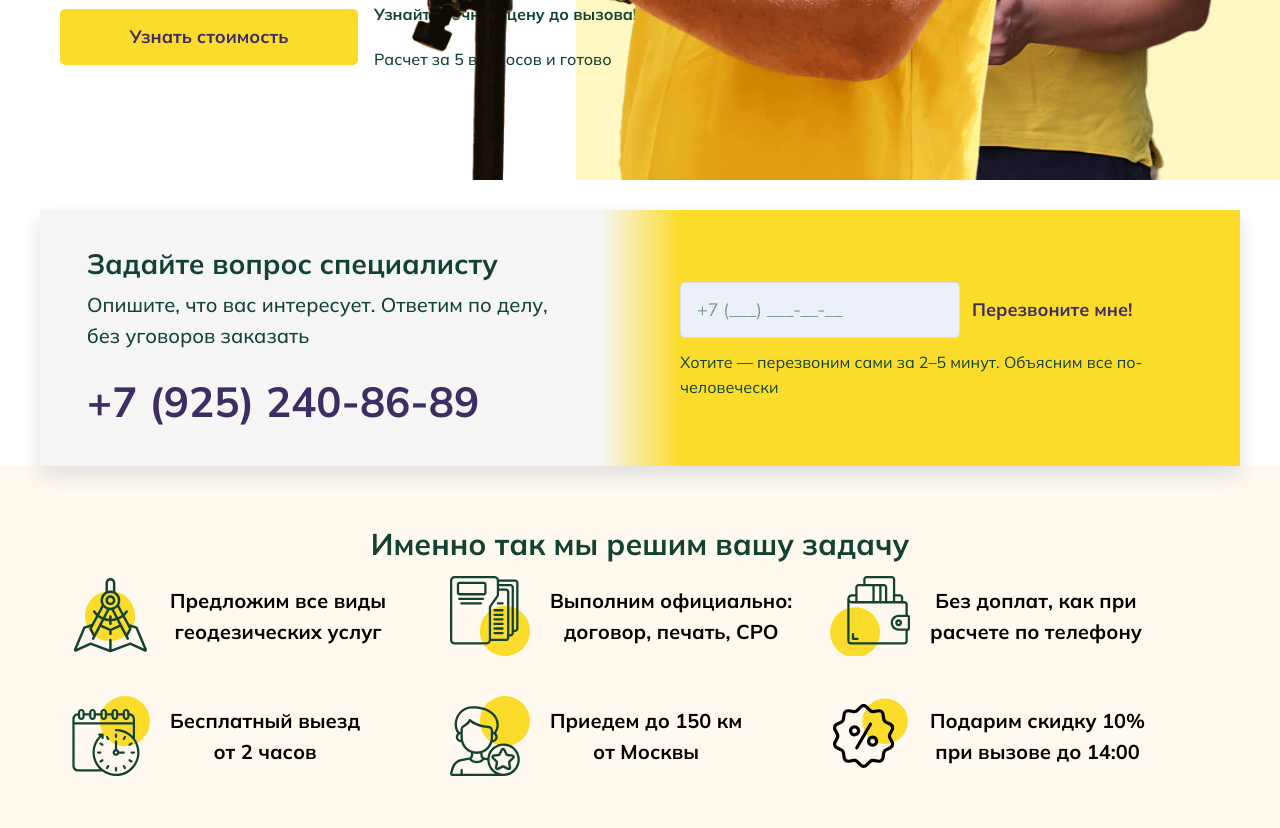
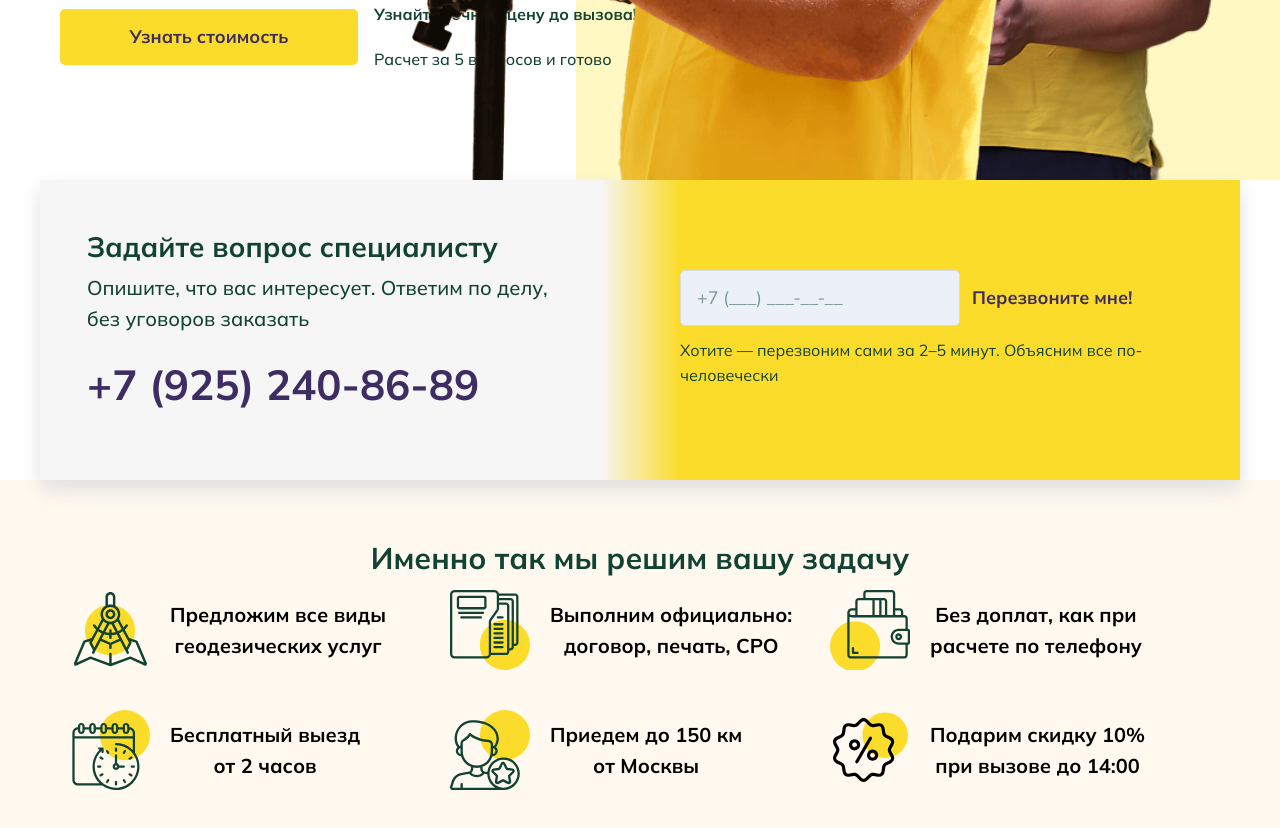
Before and after one commit to AirWav2021/geotogeo-preview, a plain HTML site: page index.html in a window 1280 px wide. Shown: the part 770-1598 px from the top of the page. Drawn offline with Linux system fonts and the light colour scheme.

Commit message:
Fix CTA-bar height 300px, hero exact 800px height

```diff
--- a/css/style.css
+++ b/css/style.css
@@ -62,7 +62,7 @@ input, button { font-family: var(--f); }
 /* ===== HERO ===== */
 .hero { position: relative; overflow: hidden; background: var(--white); }
 .hero__yellow-side { position: absolute; top: 0; right: 0; width: 55%; height: 100%; background: var(--yellow-light); z-index: 0; }
-.hero__container { max-width: var(--w); margin: 0 auto; padding: 0 var(--p); position: relative; z-index: 1; display: flex; min-height: 800px; align-items: center; }
+.hero__container { max-width: var(--w); margin: 0 auto; padding: 0 var(--p); position: relative; z-index: 1; display: flex; height: 800px; align-items: center; }
 .hero__content { width: 598px; flex-shrink: 0; }
 .hero__title { font-size: 42px; font-weight: 600; color: var(--green); line-height: 1.2; }
 .hero__accent-bar { width: 405px; height: 10px; background: var(--yellow); margin-top: -6px; margin-bottom: 50px; }
@@ -80,15 +80,15 @@ input, button { font-family: var(--f); }
 .hero__photo { position: absolute; top: 0; right: 0; height: 100%; width: auto; z-index: 2; pointer-events: none; }
 
 /* ===== CTA BAR ===== */
-.cta-bar { padding: 30px var(--p) 0; background: var(--white); }
-.cta-bar__container { max-width: var(--w); margin: 0 auto; display: flex; min-height: 247px; position: relative; overflow: hidden; background: var(--yellow); box-shadow: 0 10px 20px 0 #e0e0e0; }
-.cta-bar__left { width: 50%; padding: 32px 47px; position: relative; z-index: 2; background: var(--gray-card); }
+.cta-bar { padding: 0; background: var(--white); }
+.cta-bar__container { max-width: var(--w); margin: 0 auto; display: flex; height: 300px; position: relative; overflow: hidden; background: var(--yellow); box-shadow: 0 10px 20px 0 #e0e0e0; }
+.cta-bar__left { width: 50%; padding: 45px 47px; position: relative; z-index: 2; background: var(--gray-card); }
 .cta-bar__left::after { content: ''; position: absolute; top: 0; right: -40px; width: 80px; height: 100%; background: linear-gradient(to right, var(--gray-card), var(--yellow)); z-index: 1; }
 .cta-bar__title { font-size: 28px; font-weight: 700; color: var(--green); line-height: 1.55; }
 .cta-bar__subtitle { font-size: 20px; font-weight: 500; color: var(--green); line-height: 1.55; margin-top: 4px; }
 .cta-bar__phone-btn { display: inline-block; margin-top: 18px; font-size: 42px; font-weight: 700; color: var(--purple); border-radius: 30px; transition: color 0.2s; }
 .cta-bar__phone-btn:hover { color: var(--purple-h); }
-.cta-bar__right { width: 50%; padding: 72px 40px 30px; position: relative; z-index: 2; }
+.cta-bar__right { width: 50%; padding: 90px 40px 30px; position: relative; z-index: 2; }
 .cta-bar__form { display: flex; gap: 12px; align-items: center; }
 .cta-bar__input { height: 56px; padding: 0 16px; border: 1px solid #d7dce6; border-radius: 5px; font-size: 18px; color: var(--green); background: var(--blue-gray); outline: none; width: 280px; }
 .cta-bar__input:focus { border-color: var(--green); }
```
